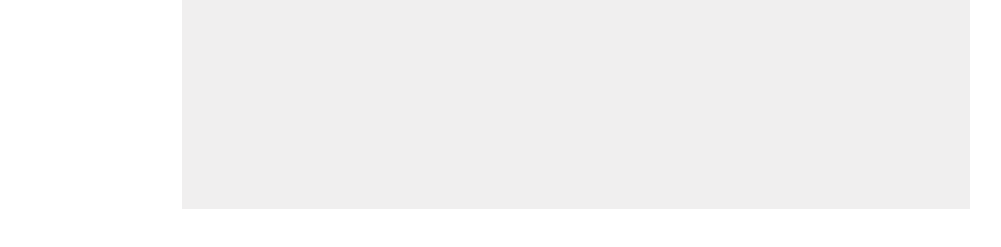
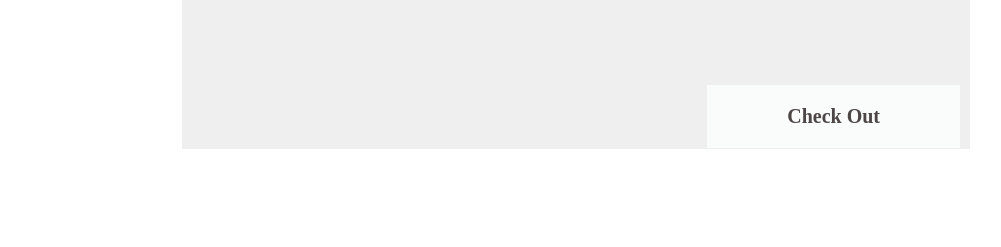
Before and after one commit to ashmamd/2020SmartKart, a plain HTML site: page code/viewCartPage.html in a window 1280 px wide. Shown: the part 539-786 px from the top of the page, without its empty margins (26-1027 px from the left). Drawn offline with Linux system fonts and the light colour scheme.

Commit message:
added checkOut btn

```diff
--- a/code/css/style.css
+++ b/code/css/style.css
@@ -120,6 +120,10 @@ a{
     float: right;
     margin-top: 70px;
     margin-right: 50px;
+}
+.checkout{
+    float: right;
+    background-color: #f9fcfb;
 }
 
 #links:hover{
@@ -375,7 +379,7 @@ input[type=search] {
 }
 #shoppingCartBox{
     width: 700px;
-    height: 400px;
+    height: 340px;
     background-color: #f0efef;
     margin: auto;
     width: 60%;
--- a/code/viewCartPage.html
+++ b/code/viewCartPage.html
@@ -8,7 +8,6 @@
 </head>
 <body>
     <a class = "links" href = "mainPageEng.html">Go Back</a>
-
     <div class = "cart image">
         <img id ="cartInViewCartPage" alt = "View Cart" src = "img/cart.png">
     </div>
@@ -37,7 +36,7 @@
             <h2>Heinz Ketchup</h2>
         </div>
         <br>
-
+        <a class = "links checkout" href = "index.html">Check Out</a>
     </div>
 </body>
 </html>
```
